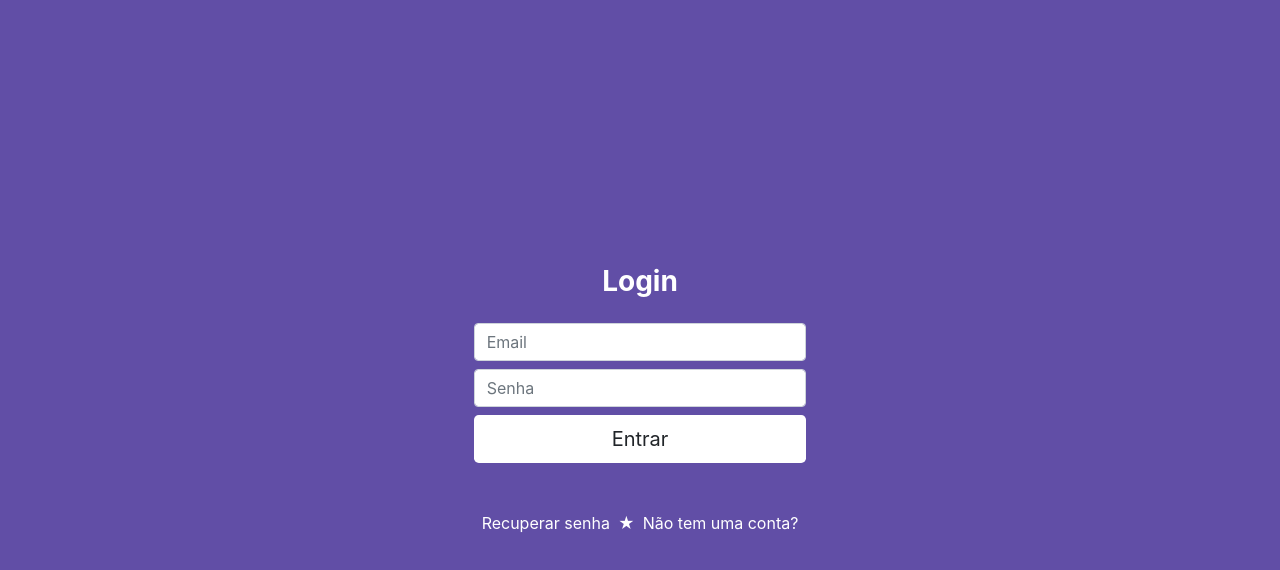
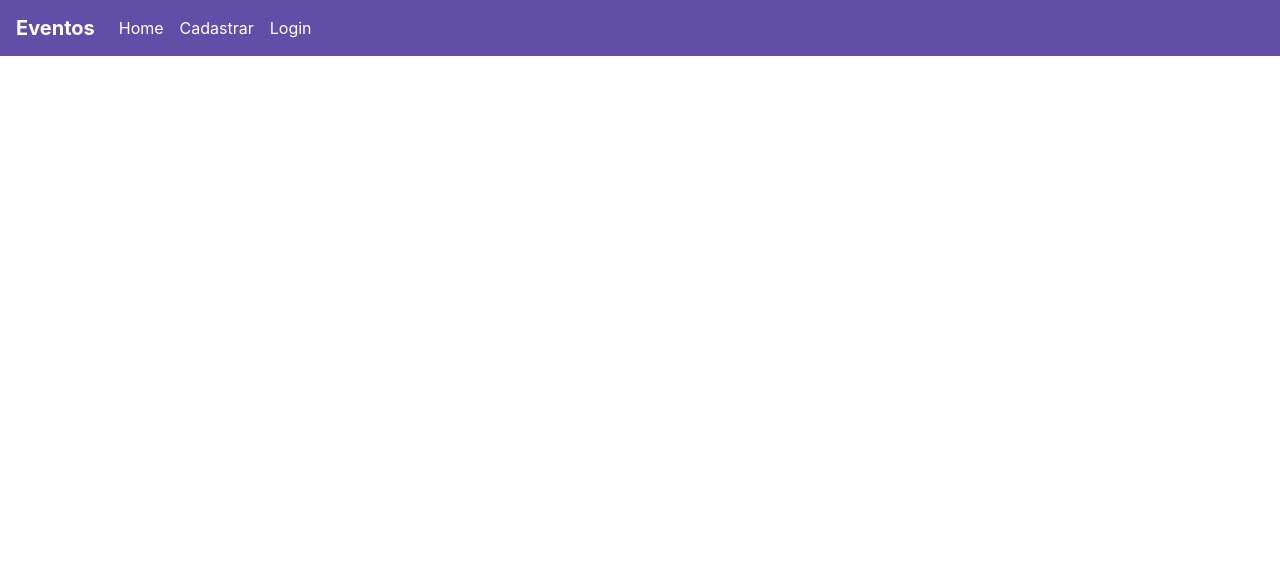
Before and after one commit to Vyctor/portal-de-eventos, a React (Create React App) app: page / in a window 1280 px wide. Shown: the top 570 px of the page. Built offline with nearby package versions, Linux system fonts and the light colour scheme.

Commit message:
desenvolvimento da pagina home e componente navbar

```diff
--- a/public/index.html
+++ b/public/index.html
@@ -7,8 +7,10 @@
 
   <!-- Bootstrap -->
   <link rel="stylesheet" href="https://cdn.jsdelivr.net/npm/bootstrap@4.5.3/dist/css/bootstrap.min.css"
-    integrity="sha384-TX8t27EcRE3e/ihU7zmQxVncDAy5uIKz4rEkgIXeMed4M0jlfIDPvg6uqKI2xXr2" crossorigin="anonymous">
+    integrity="sha384-TX8t27EcRE3e/ihU7zmQxVncDAy5uIKz4rEkgIXeMed4M0jlfIDPvg6uqKI2xXr2" crossorigin="anonymous" />
 
+  <!-- Font Awesome -->
+  <link rel="stylesheet" href="https://cdnjs.cloudflare.com/ajax/libs/font-awesome/5.15.1/css/all.css" />
   <title>Eventos</title>
 </head>
 
--- a/src/App.js
+++ b/src/App.js
@@ -3,12 +3,14 @@ import { BrowserRouter as Router, Route } from "react-router-dom";
 // Páginas
 import Login from "./view/login";
 import CreateAccount from "./view/create-account";
+import Home from "./view/home";
 
 function App() {
   return (
     <Router>
-      <Route exact path="/" component={Login} />
+      <Route exact path="/" component={Home} />
       <Route exact path="/create-account" component={CreateAccount} />
+      <Route exact path="/login" component={Login} />
     </Router>
   );
 }
--- /dev/null
+++ b/src/components/navbar/index.js
@@ -0,0 +1,43 @@
+import React from "react";
+import "./navbar.css";
+import { Link } from "react-router-dom";
+
+const Navbar = () => {
+  return (
+    <nav className="navbar navbar-expand-lg">
+      <span className="navbar-brand text-white font-weight-bold">Eventos</span>
+      <button
+        className="navbar-toggler"
+        type="button"
+        data-toggle="collapse"
+        data-target="#navbarNav"
+        aria-controls="navbarNav"
+        aria-expanded="false"
+        aria-label="Toggle navigation"
+      >
+        <i className="fas fa-bars text-white"></i>
+      </button>
+      <div className="collapse navbar-collapse" id="navbarNav">
+        <ul className="navbar-nav">
+          <li className="nav-item">
+            <Link to="/" className="nav-link">
+              Home
+            </Link>
+          </li>
+          <li className="nav-item">
+            <Link to="create-account" className="nav-link">
+              Cadastrar
+            </Link>
+          </li>
+          <li className="nav-item">
+            <Link to="login" className="nav-link">
+              Login
+            </Link>
+          </li>
+        </ul>
+      </div>
+    </nav>
+  );
+};
+
+export default Navbar;
--- /dev/null
+++ b/src/components/navbar/navbar.css
@@ -0,0 +1,13 @@
+.navbar {
+  background-color: #614ea6;
+}
+
+
+.nav-item a{
+  color: #fff;
+  transition: .3s ease-in;
+}
+
+.nav-item a:hover{
+  color: #f21667;
+}
--- a/src/view/create-account/index.js
+++ b/src/view/create-account/index.js
@@ -1,6 +1,9 @@
 import React, { useState } from "react";
 import firebase from "../../config/firebase";
 import "firebase/auth";
+
+// Components
+import Navbar from "../../components/navbar";
 
 import "./create-account.css";
 
@@ -56,6 +59,8 @@ const CreateAccount = () => {
   };
 
   return (
+    <>
+      <Navbar />
       <div className="form-cadastro">
         <form className="text-center form-login mx-auto mt-5">
           <h1 className="h3 mb-3 text-black font-weight-bold">Cadastro</h1>
@@ -106,6 +111,7 @@ const CreateAccount = () => {
           </div>
         </form>
       </div>
+    </>
   );
 };
 
--- /dev/null
+++ b/src/view/home/index.js
@@ -0,0 +1,16 @@
+import React from "react";
+import "./home.css";
+import { Link } from "react-router-dom";
+
+// Components
+import Navbar from "../../components/navbar";
+
+const Home = () => {
+  return (
+    <div>
+      <Navbar></Navbar>
+    </div>
+  );
+};
+
+export default Home;
--- /dev/null
+++ b/src/view/reset-password/index.js
@@ -0,0 +1,2 @@
+import React from "react";
+import "./reset-password.css";
```
Also changed, not shown: src/view/home/home.css (added), src/view/reset-password/reset-password.css (added). Lines whose indentation alone changed are shown as unchanged.
